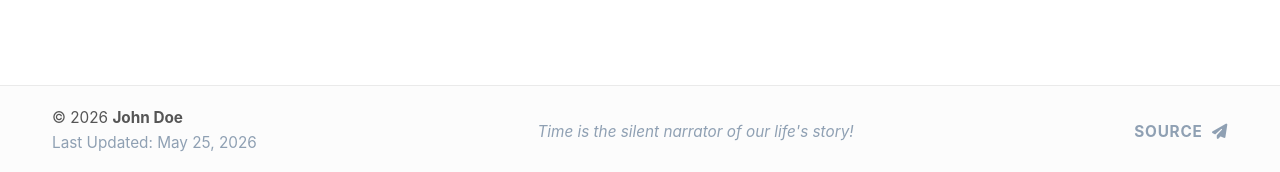
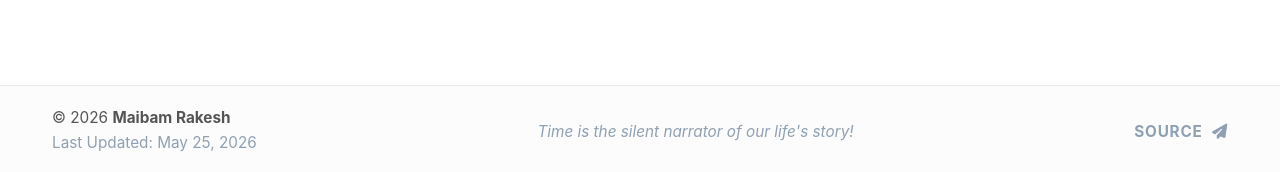
Before and after one commit to maibamrakeshsingh/maibamrakeshsingh.github.io, a Jekyll site: the page built from _pages/about.md, in a window 1280 px wide and 1382 px high. Shown: the part 1207-1379 px from the top of the window. Built offline with Jekyll 4.4.1, drawn with Linux system fonts in a browser that asks for light colours; a script bundle is joined from its source files by our own code; library files that are not in the unit come from our copies.

Commit message:
Update footer with new author name

```diff
--- a/_includes/footer.html
+++ b/_includes/footer.html
@@ -85,7 +85,7 @@
   <div class="footer-wrapper">
 
     <div class="footer-left">
-      &copy; {{ site.time | date: "%Y" }} <strong>John Doe</strong><br>
+      &copy; {{ site.time | date: "%Y" }} <strong>Maibam Rakesh</strong><br>
       <span class="footer-meta">Last Updated: {{ "now" | date: "%B %d, %Y" }}</span>
     </div>
 
```
